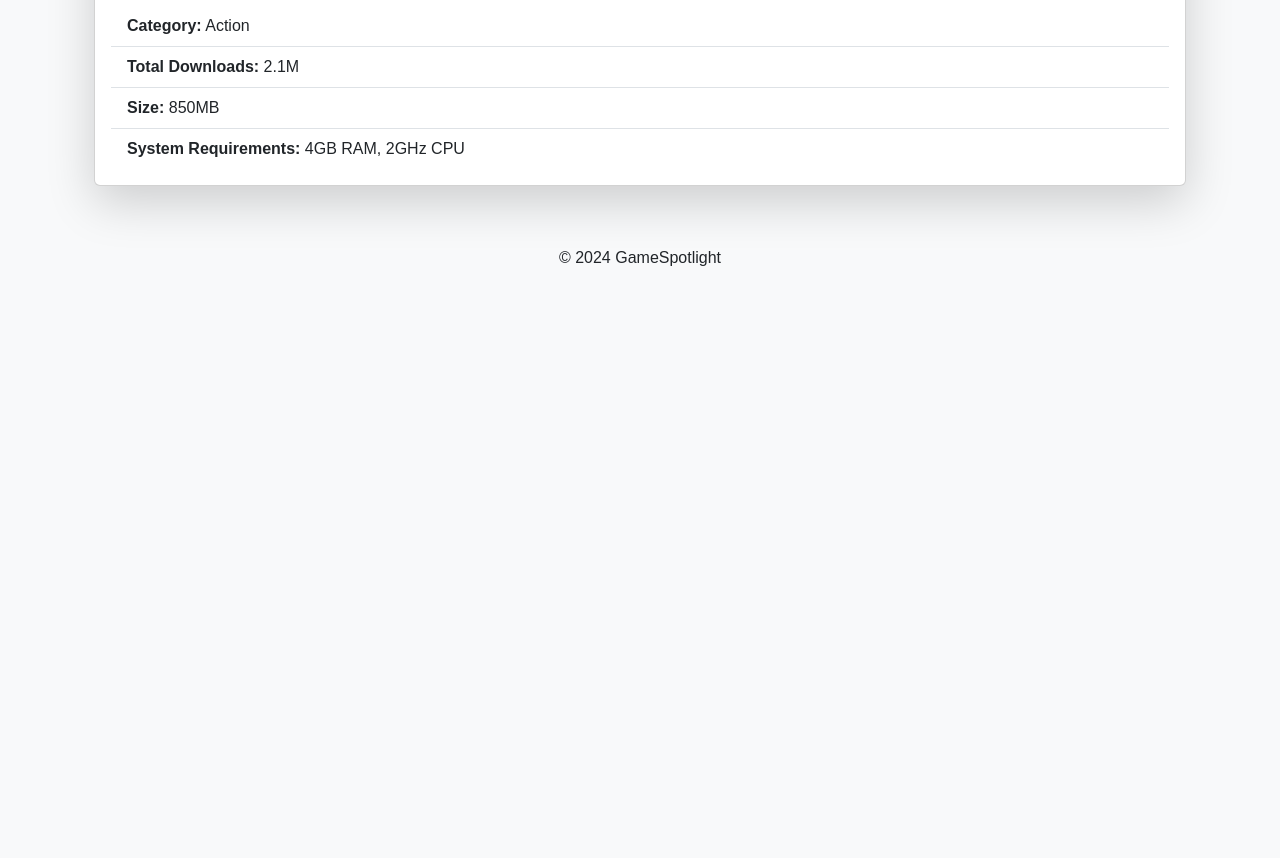
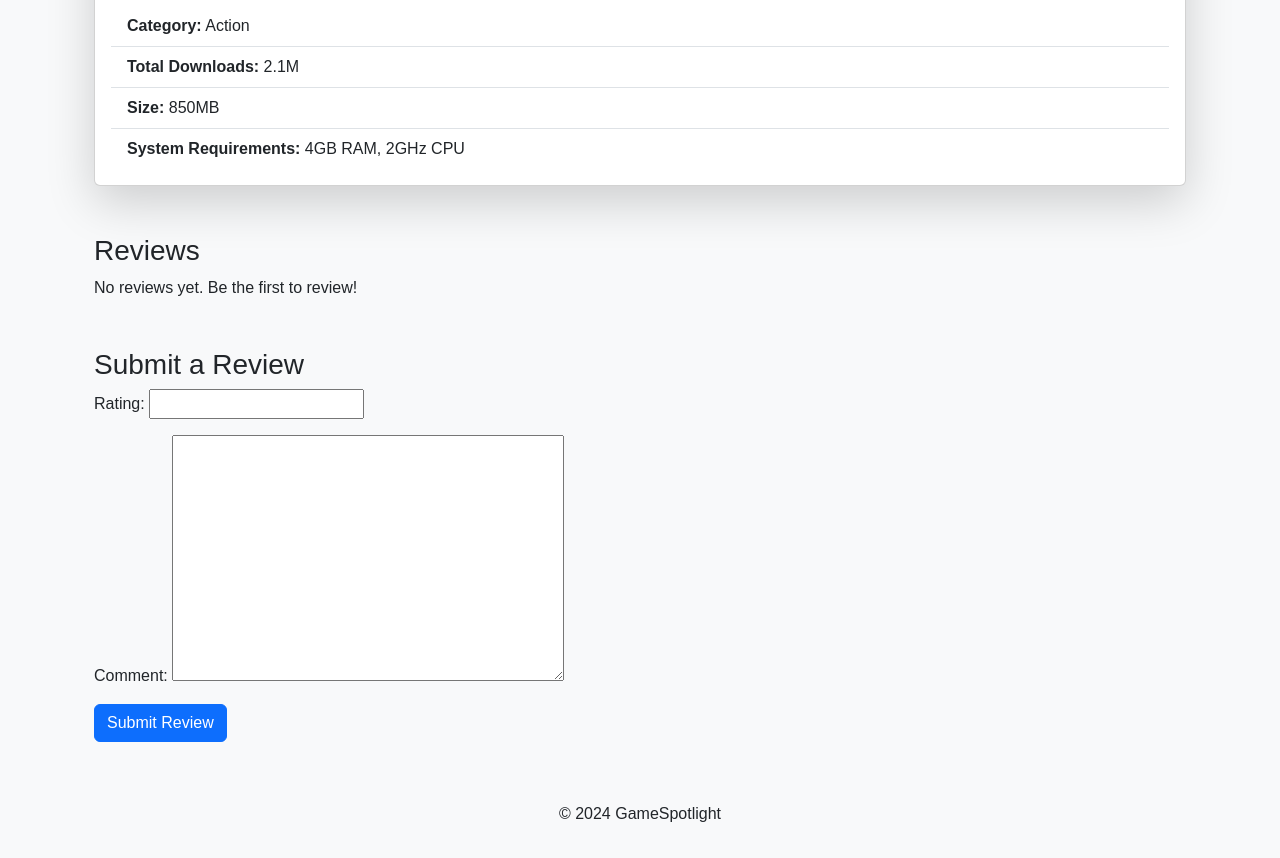
Before and after one commit to kantariya/SP_Project, a Django app: page /game/5/ in a window 1280 px wide. Shown: the part 655-1513 px from the top of the page. Before the commit the page ends 921 px from the top, so only its background shows below. Run offline with Django 5.2, Linux system fonts and the light colour scheme; a user stored in the database is signed in; data comes from the database, SQL or seed files in the repository; both versions use the stored data as it was after the commit.

Commit message:
Add review section at every game

```diff
--- a/GameSpotlight/settings.py
+++ b/GameSpotlight/settings.py
@@ -137,3 +137,7 @@ CSRF_TRUSTED_ORIGINS = [
     'http://localhost:8000',
     'http://127.0.0.1:8000',
 ]
+
+
+TIME_ZONE = 'Asia/Kolkata'
+USE_TZ = True
--- a/MyApp/urls.py
+++ b/MyApp/urls.py
@@ -10,4 +10,7 @@ urlpatterns = [
     path('logout/', auth_views.LogoutView.as_view(next_page='/'), name='logout'),
     path('add-game/', views.add_game, name='add_game'),
     path('category/<str:category>/', views.category_games, name='category_games'),
+    path('game/<int:game_id>/add_review/', views.add_review, name='add_review'),
+    path('review/delete/<int:review_id>/', views.delete_review, name='delete_review'),
+    path('review/update/<int:review_id>/', views.update_review, name='update_review'),
 ]
--- a/MyApp/views.py
+++ b/MyApp/views.py
@@ -7,6 +7,7 @@ from django.db import transaction
 from django.contrib.auth import authenticate, login
 from django.contrib.auth.forms import AuthenticationForm
 from django.contrib.auth.decorators import login_required
+from .models import Review
 
 
 from django.shortcuts import render, redirect
@@ -17,6 +18,7 @@ from django.shortcuts import render, redirect
 from .forms import UserSignupForm, ProfileForm
 from .models import Game,GameAnalytics
 from .forms import GameForm, GameAnalyticsForm
+from .forms import ReviewForm
 
 
 
@@ -76,10 +78,69 @@ def home(request):
     return render(request, 'home.html', {'games_by_category': games_by_category})
 
 
+# Game detail view with reviews
 def game_detail(request, game_id):
     game = get_object_or_404(Game, id=game_id)
-    analytics = get_object_or_404(GameAnalytics, game=game)
-    return render(request, 'game_detail.html', {'game': game, 'analytics': analytics})
+    analytics = GameAnalytics.objects.get(game=game)
+    reviews = game.reviews.all()  # <- Make sure you're passing reviews!
+
+    if request.method == "POST":
+        form = ReviewForm(request.POST)
+        if form.is_valid():
+            review = form.save(commit=False)
+            review.game = game
+            review.user = request.user
+            review.save()
+            return redirect('game_detail', game_id=game.id)
+    else:
+        form = ReviewForm()
+
+    return render(request, 'game_detail.html', {
+        'game': game,
+        'analytics': analytics,
+        'reviews': reviews,  # <- Don't forget this!
+        'form': form
+    })
+
+
+# Add review view
+@login_required
+def add_review(request, game_id):
+    game = get_object_or_404(Game, id=game_id)
+    if request.method == 'POST':
+        form = ReviewForm(request.POST)
+        if form.is_valid():
+            review = form.save(commit=False)
+            review.user = request.user
+            review.game = game
+            review.save()
+            return redirect('game_detail', game_id=game.id)
+    return redirect('game_detail', game_id=game.id)
+
+# Delete review view
+@login_required
+def delete_review(request, review_id):
+    review = get_object_or_404(Review, id=review_id)
+    if review.user == request.user:
+        review.delete()
+    return redirect('game_detail', game_id=review.game.id)
+
+@login_required
+def update_review(request, review_id):
+    review = get_object_or_404(Review, id=review_id)
+
+    if request.user != review.user:
+        return redirect('game_detail', game_id=review.game.id)
+
+    if request.method == 'POST':
+        form = ReviewForm(request.POST, instance=review)
+        if form.is_valid():
+            form.save()
+            return redirect('game_detail', game_id=review.game.id)
+    else:
+        form = ReviewForm(instance=review)
+
+    return render(request, 'games/update_review.html', {'form': form, 'review': review})
 
 @login_required
 def add_game(request):
--- a/templates/game_detail.html
+++ b/templates/game_detail.html
@@ -17,5 +17,40 @@
       </ul>
     </div>
   </div>
+
+  <div class="reviews mt-5">
+    <h3>Reviews</h3>
+    {% for review in reviews %}
+      <div class="card mb-3">
+        <div class="card-body">
+          <h5 class="card-title fw-bold">@{{ review.user.username }}</h5>
+          <br>
+          <p class="card-text">Rating : {{ review.rating }}/5</p>
+          <p class="card-text">{{ review.comment }}</p>
+          <p class="text-muted">{{ review.created_at }}</p>
+          {% if user == review.user %}
+            <a href="{% url 'update_review' review.id %}" class="btn btn-warning btn-sm">Update</a>
+            <form action="{% url 'delete_review' review.id %}" method="post" class="d-inline">
+              {% csrf_token %}
+              <button type="submit" class="btn btn-danger btn-sm">Delete</button>
+            </form>
+          {% endif %}
+        </div>
+      </div>
+    {% empty %}
+      <p>No reviews yet. Be the first to review!</p>
+    {% endfor %}
+  </div>
+
+  {% if user.is_authenticated %}
+    <div class="review-form mt-5">
+      <h3>Submit a Review</h3>
+      <form method="post">
+        {% csrf_token %}
+        {{ form.as_p }}
+        <button type="submit" class="btn btn-primary">Submit Review</button>
+      </form>
+    </div>
+  {% endif %}
 </div>
 {% endblock %}
```
Also changed, not shown: templates/games/update_review.html (added, +18 -0 lines), db.sqlite3.
